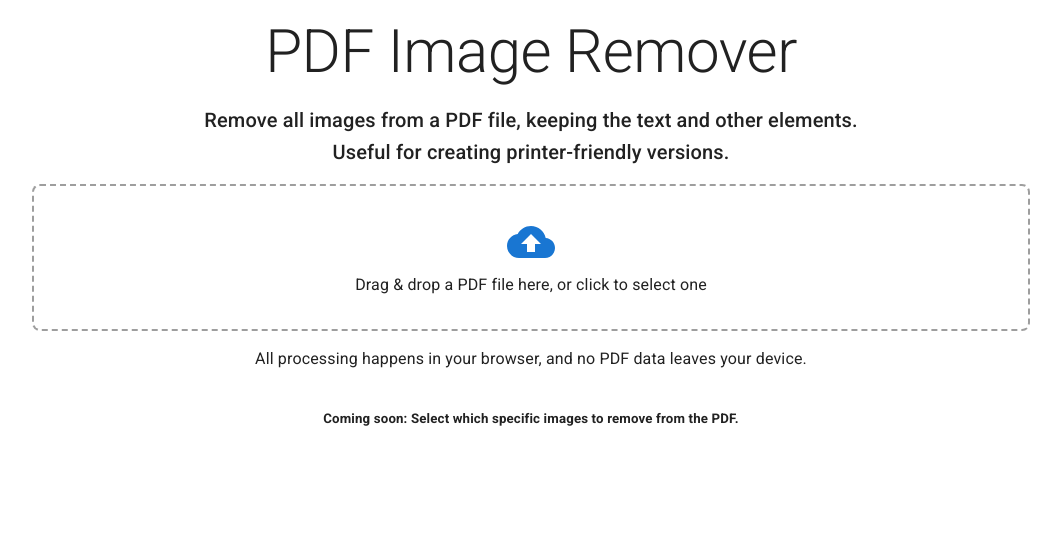
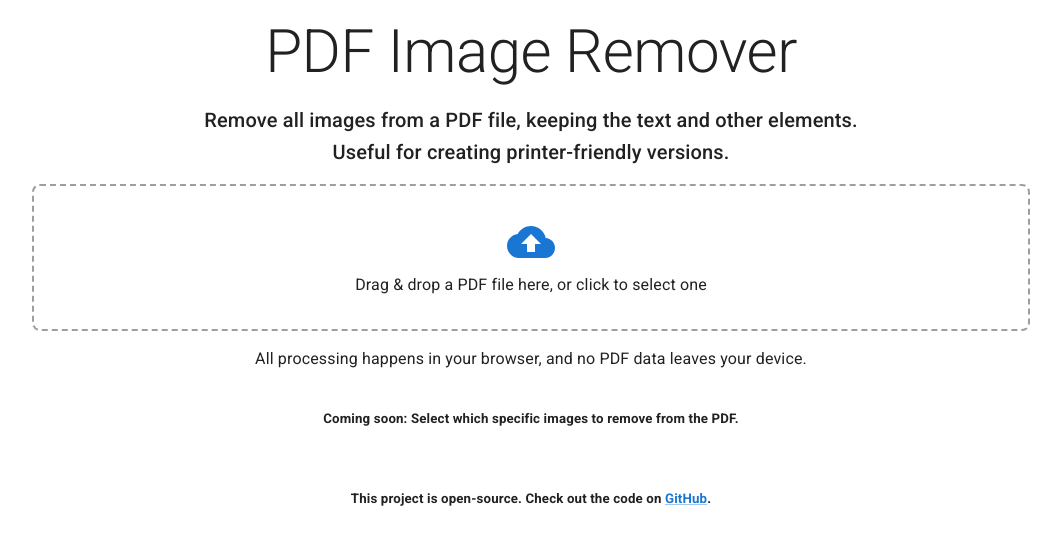
Before and after one commit to themetalfleece/pdf-toolkit, a React (Vite) app: page / in a window 1280 px wide. Shown: the top 544 px of the page, without its empty margins (109-1170 px from the left). Built offline with nearby package versions, Linux system fonts and the light colour scheme.

Commit message:
Add GitHub footer

```diff
--- a/src/components/Home/Home.page.tsx
+++ b/src/components/Home/Home.page.tsx
@@ -2,7 +2,7 @@ import { PdfDownloader } from "@/components/PdfDownloader/PdfDownloader.componen
 import { PdfEditor } from "@/components/PdfEditor/PdfEditor.component";
 import { PdfSelector } from "@/components/PdfSelector/PdfSelector.component";
 import { useMupdf } from "@/hooks/useMupdf.hook";
-import { Box, Typography } from "@mui/material";
+import { Box, Link, Typography } from "@mui/material";
 
 export const Home = () => {
   const mupdf = useMupdf();
@@ -37,6 +37,18 @@ export const Home = () => {
       </Typography>
 
       <h5>Coming soon: Select which specific images to remove from the PDF.</h5>
+
+      <h5>
+        This project is open-source. Check out the code on{" "}
+        <Link
+          href="https://github.com/themetalfleece/pdf-toolkit"
+          target="_blank"
+          rel="noreferrer"
+        >
+          GitHub
+        </Link>
+        .
+      </h5>
     </Box>
   );
 };
```
